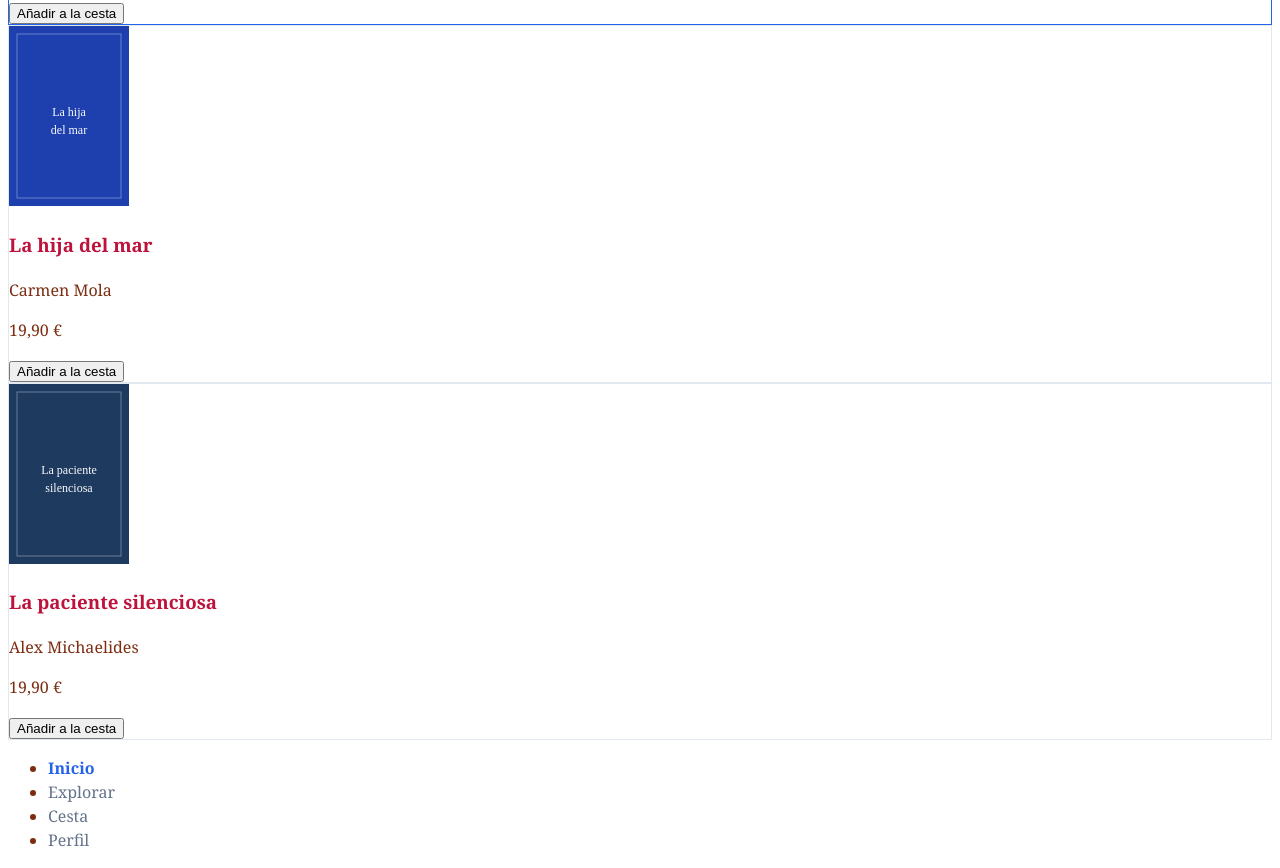
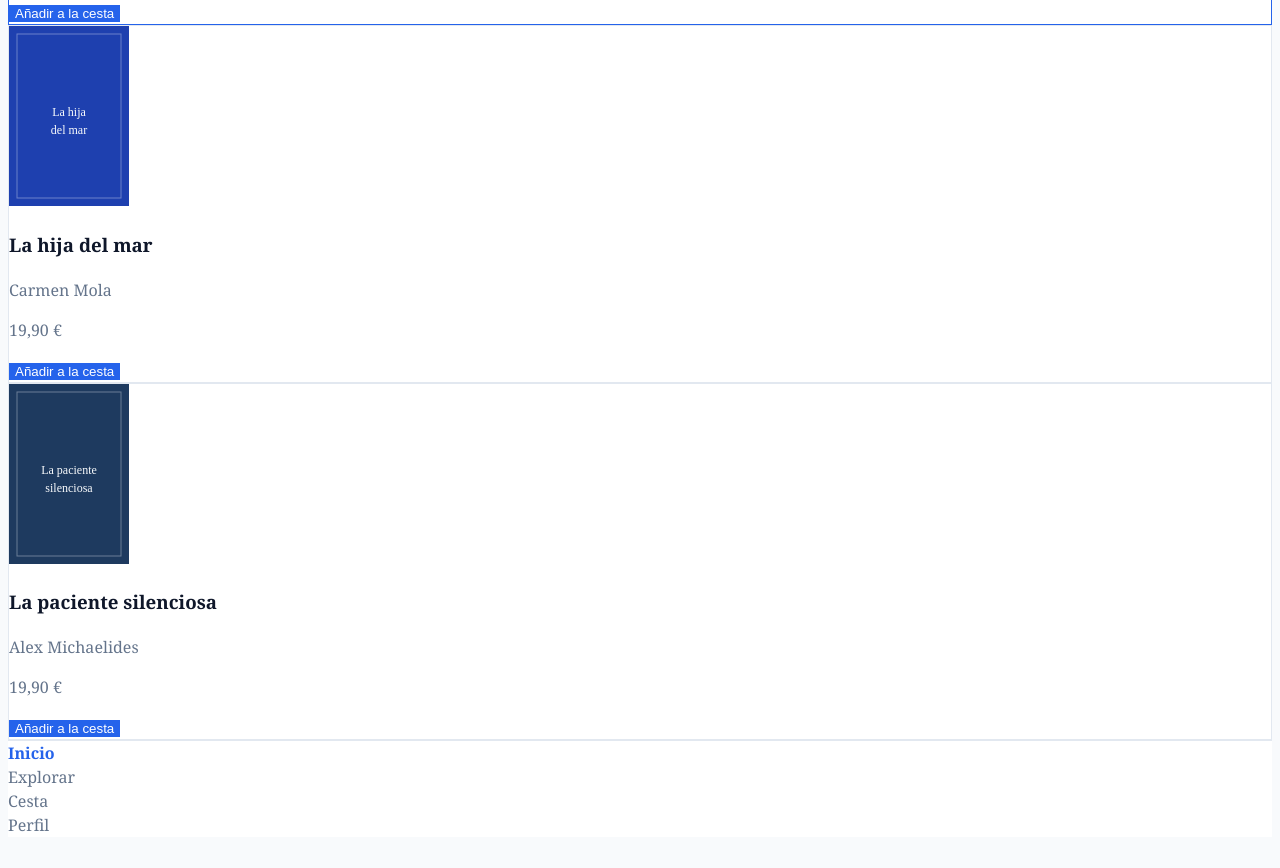
Before and after one commit to hljagonzalez/trastienda-ud4, a plain HTML site: page index.html in a window 1280 px wide. Shown: the part 1936-2804 px from the top of the page. After the commit the page ends 2781 px from the top, so only its background shows below. Drawn offline with Linux system fonts and the light colour scheme.

Commit message:
S4: Ejercicio propuesto 8 - Variables CSS, oklch() y anidamiento nativo

```diff
--- a/css/estilos.css
+++ b/css/estilos.css
@@ -1,56 +1,144 @@
+/* ==========================================================================
+   1. Tokens de diseño en :root y variables semánticas
+   ========================================================================== */
+:root {
+  /* --- Escala primaria (Figma) --- */
+  --color-primary-50:  #eff6ff;
+  --color-primary-100: #dbeafe;
+  --color-primary-200: #bfdbfe;
+  --color-primary-300: #93c5fd;
+  --color-primary-400: #60a5fa;
+  --color-primary-500: #2563eb; /* Color principal de marca */
+  --color-primary-600: #1d4ed8; /* Hover */
+  --color-primary-700: #1d40af; /* Active / Focus */
+  --color-primary-800: #1e3a8a;
+  --color-primary-900: #172554;
+
+  /* --- Escala neutra (Figma) --- */
+  --color-neutral-50:  #f8fafc; /* Fondos de pantalla */
+  --color-neutral-100: #f1f5f9; /* Superficies */
+  --color-neutral-200: #e2e8f0; /* Bordes y separadores */
+  --color-neutral-300: #cbd5e1;
+  --color-neutral-400: #94a3b8;
+  --color-neutral-500: #64748b; /* Textos secundarios y autor */
+  --color-neutral-600: #475569;
+  --color-neutral-700: #334155;
+  --color-neutral-800: #1e293b;
+  --color-neutral-900: #0f172a; /* Titulares y texto principal */
+
+  /* --- Mapeo semántico --- */
+  --bg-page:        var(--color-neutral-50);
+  --bg-card:        #ffffff;
+  --text-main:      var(--color-neutral-900);
+  --text-muted:     var(--color-neutral-500);
+  --border-subtle:  var(--color-neutral-200);
+  --brand:          var(--color-primary-500);
+  --brand-hover:    var(--color-primary-600);
+
+  /* --- 2. Experimento con oklch(): badge de acento --- */
+  --color-accent-oklch: oklch(0.65 0.20 260);
+}
+
+/* ==========================================================================
+   Estilos base
+   ========================================================================== */
 body {
   font-family: Georgia, "Times New Roman", serif;
-  color: #7c2d12; /* Marrón cálido / editorial */
+  background-color: var(--bg-page);
+  color: var(--text-main);
   line-height: 1.5;
 }
 
 header {
-  background-color: #fef08a; /* Amarillo suave: se nota al instante en el proyector */
+  background-color: #fef08a; /* Amarillo suave para pruebas */
   padding: 1rem;
 }
 
 a {
-  color: #be123c; /* Granate / carmesí para enlaces */
+  color: var(--brand);
   text-decoration: none;
 }
 
-/* 1. Pestaña activa: color primario y negrita */
-nav a[aria-current="page"] {
-  color: #2563eb;
-  font-weight: 700;
+/* ==========================================================================
+   3. Barra de navegación con anidamiento nativo
+   ========================================================================== */
+nav {
+  background-color: var(--bg-card);
+  border-top: 1px solid var(--border-subtle);
+
+  ul {
+    list-style: none;
+    padding: 0;
+    margin: 0;
+  }
+
+  a {
+    color: var(--text-muted);
+    text-decoration: none;
+
+    &[aria-current="page"] {
+      color: var(--brand);
+      font-weight: 700;
+    }
+
+    &:hover {
+      color: var(--text-main);
+    }
+
+    &:focus-visible {
+      outline: 2px solid var(--brand);
+      outline-offset: 2px;
+    }
+  }
 }
 
-/* 2. Resto de enlaces de la barra: gris, hover y focus-visible */
-nav a:not([aria-current="page"]) {
-  color: #64748b;
-}
+/* ==========================================================================
+   4. Tarjeta (article.card) con anidamiento nativo y tokens semánticos
+   ========================================================================== */
+article.card {
+  background-color: var(--bg-card);
+  border: 1px solid var(--border-subtle);
 
-nav a:hover {
-  color: #1e293b;
-}
+  h3 {
+    color: var(--text-main);
 
-nav a:focus-visible {
-  outline: 2px solid #2563eb;
-  outline-offset: 2px;
-}
+    a {
+      color: inherit;
+      text-decoration: none;
+    }
+  }
 
-/* 3. Tarjetas y primera tarjeta con h2 + .card */
-.card {
-  background-color: #ffffff;
-  border: 1px solid #e2e8f0;
+  p {
+    color: var(--text-muted);
+  }
+
+  button {
+    background-color: var(--brand);
+    color: #ffffff;
+    border: none;
+    cursor: pointer;
+
+    &:hover {
+      background-color: var(--brand-hover);
+    }
+  }
+
+  .badge {
+    background-color: var(--color-accent-oklch);
+    color: #ffffff;
+
+    &:empty {
+      display: none;
+    }
+  }
+
+  &:has(.badge:not(:empty)) {
+    border-color: var(--brand);
+  }
 }
 
 h2 + .card {
-  border-top: 2px solid #2563eb;
-}
-
-/* 4. Badges: ocultar vacíos con :empty y resaltar tarjeta con :has() */
-.badge:empty {
-  display: none;
-}
-
-article:has(.badge:not(:empty)) {
-  border-color: #2563eb;
+  border-top: 2px solid var(--brand);
 }
 
 /* 5. Botones de solo icono */
```
